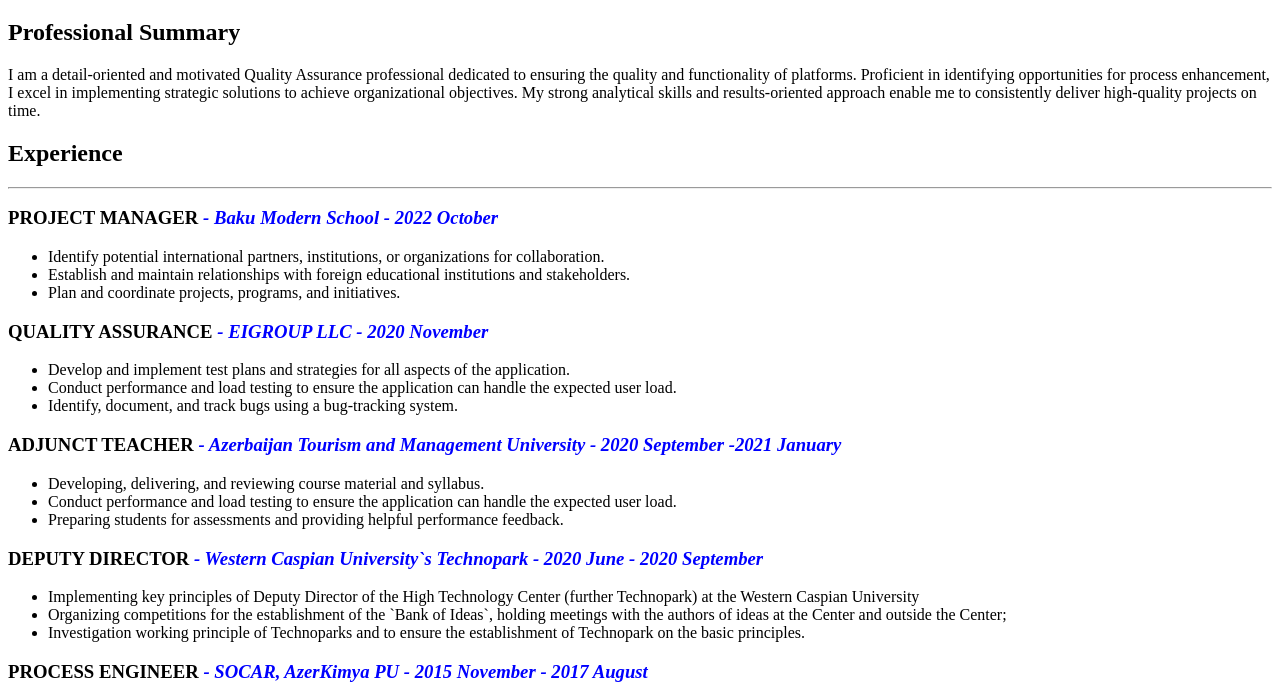
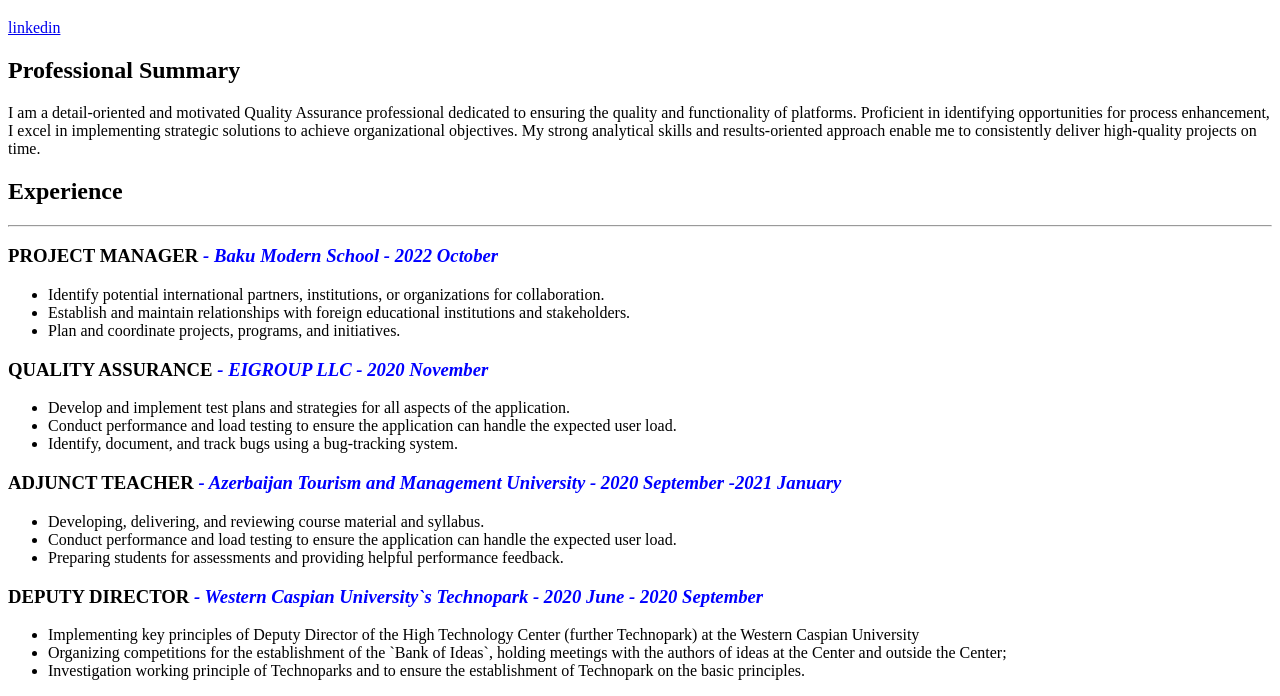
Before and after one commit to Ulkar-Malikova/second_project, a plain HTML site: page index.html in a window 1280 px wide. Shown: the part 61-757 px from the top of the page. Drawn offline with Linux system fonts and the light colour scheme.

Commit message:
mesajiniz

```diff
--- a/index.html
+++ b/index.html
@@ -8,6 +8,7 @@
 <body>
 
 <h1>Ulkar Malikova</h1>
+<a href="linkedin.com/in/ulkar-m-a1b573120">linkedin</a>
 <h2>Professional Summary</h2>
 <p>I am a detail-oriented and motivated Quality Assurance professional dedicated to ensuring the quality and functionality of platforms. Proficient in identifying opportunities for process enhancement, I excel in implementing strategic solutions to achieve organizational objectives. My strong analytical skills and results-oriented approach enable me to consistently deliver high-quality projects on time.</p>
 <h2>Experience</h2>
```
